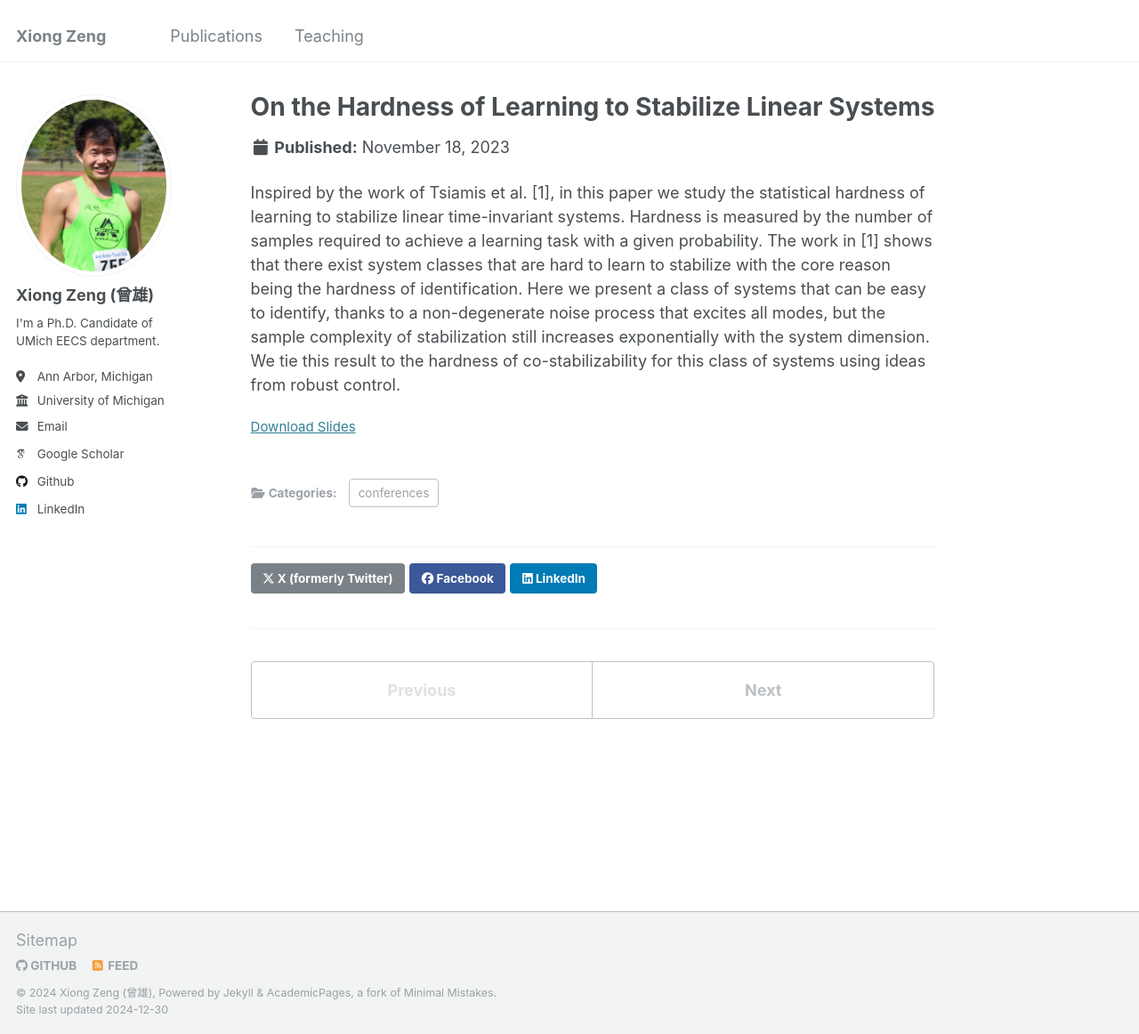
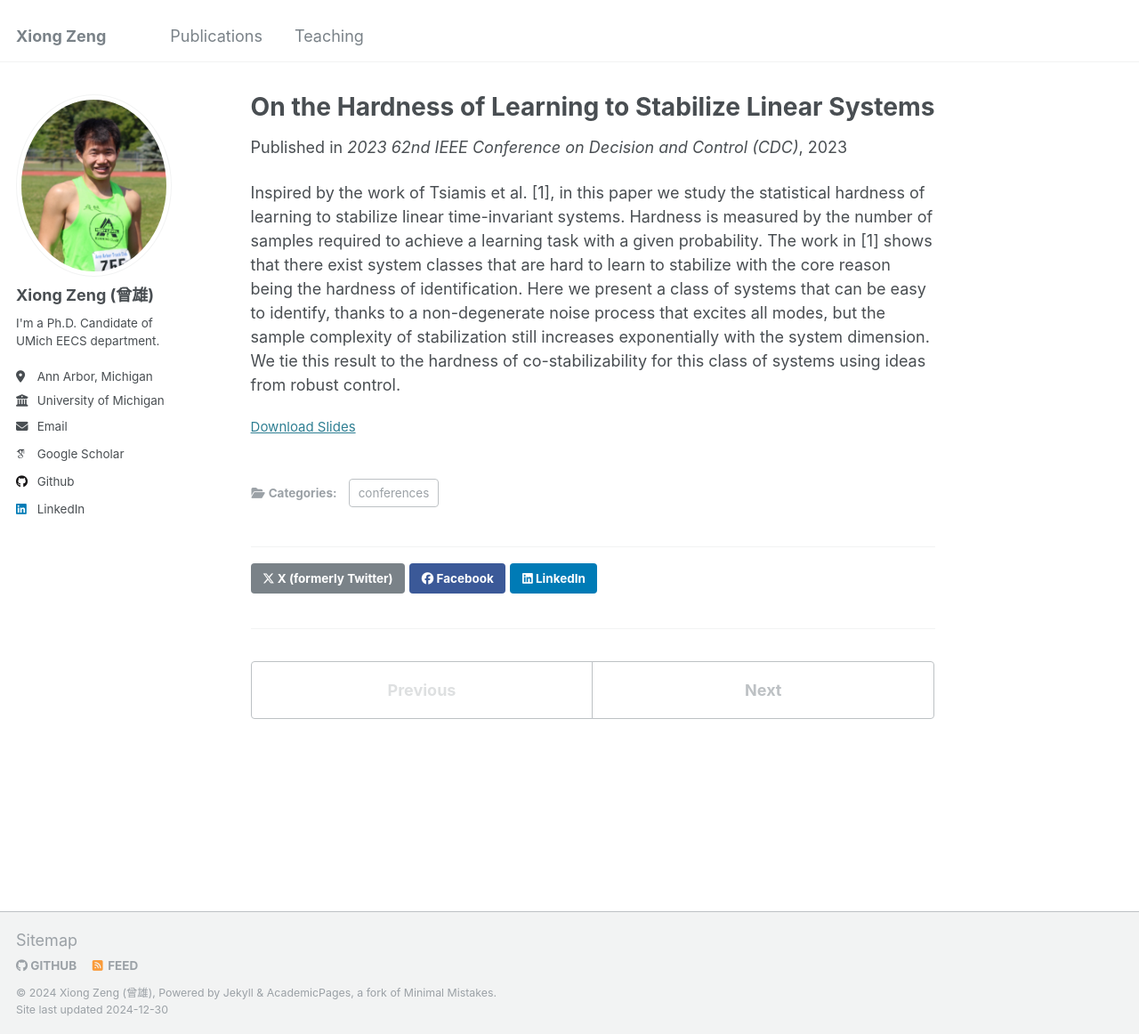
Before and after one commit to zengxiong111/zengxiong.github.io, a Jekyll site: the page built from _publications/2023-11-18-paper-title-number-1.md, in a window 1280 px wide and 1162 px high. Shown: the whole window at 89% size. Built offline with Jekyll 4.4.1, drawn with Linux system fonts in a browser that asks for light colours; some web fonts are replaced.

Commit message:
Update 2023-11-18-paper-title-number-1.md

```diff
--- a/_publications/2023-11-18-paper-title-number-1.md
+++ b/_publications/2023-11-18-paper-title-number-1.md
@@ -5,6 +5,7 @@ category: conferences
 permalink: /publication/2023-11-18-paper-title-number-1
 excerpt: 'This paper is about the statistical hardness of learning to stabilize linear time-invariant system.'
 date: 2023-11-18
+venue: '2023 62nd IEEE Conference on Decision and Control (CDC)'
 slidesurl: 'http://academicpages.github.io/files/hard_learn_stabilize_present.pdf'
 paperurl: 'http://academicpages.github.io/files/hard_learn_to_stabilize.pdf'
 ---
```
